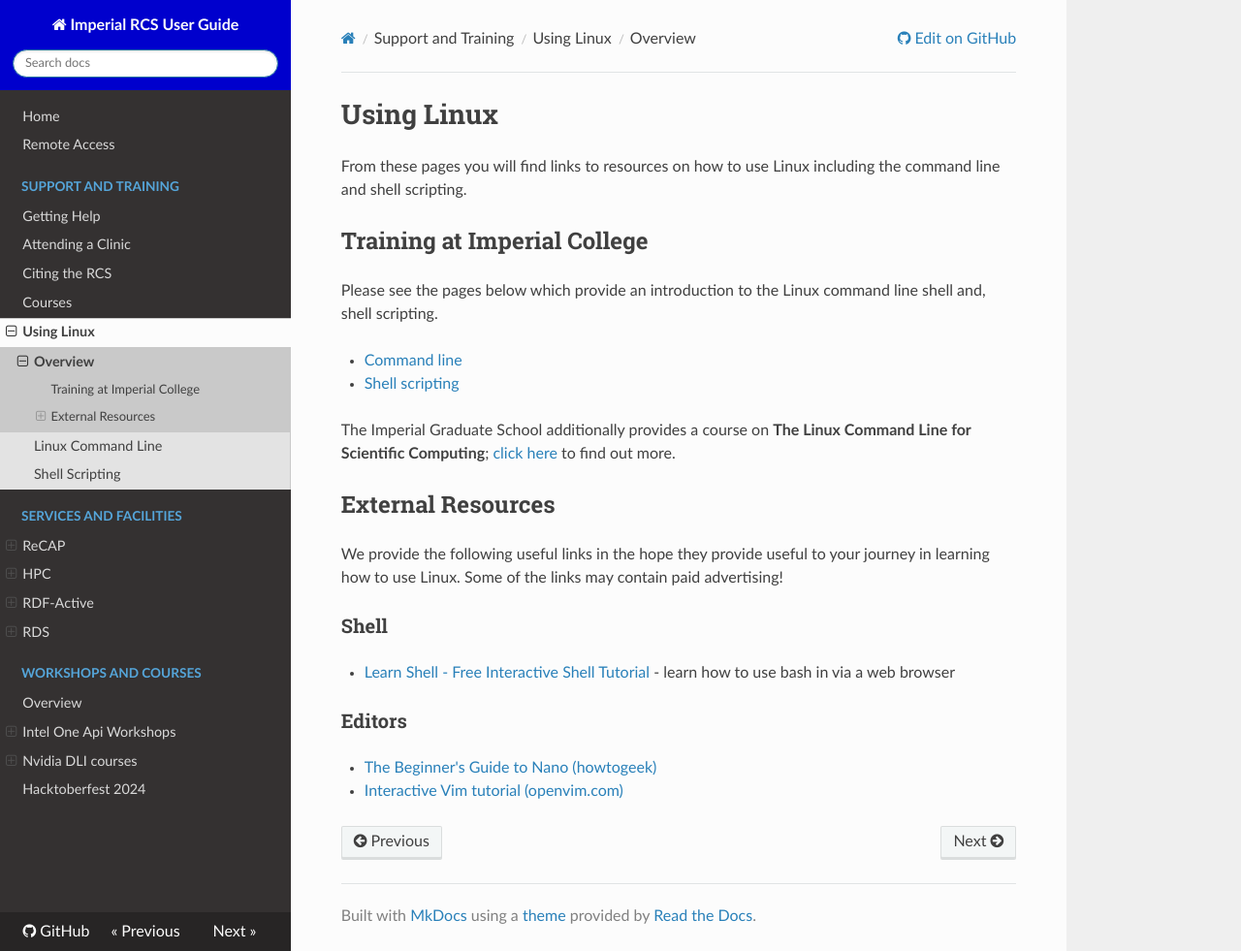
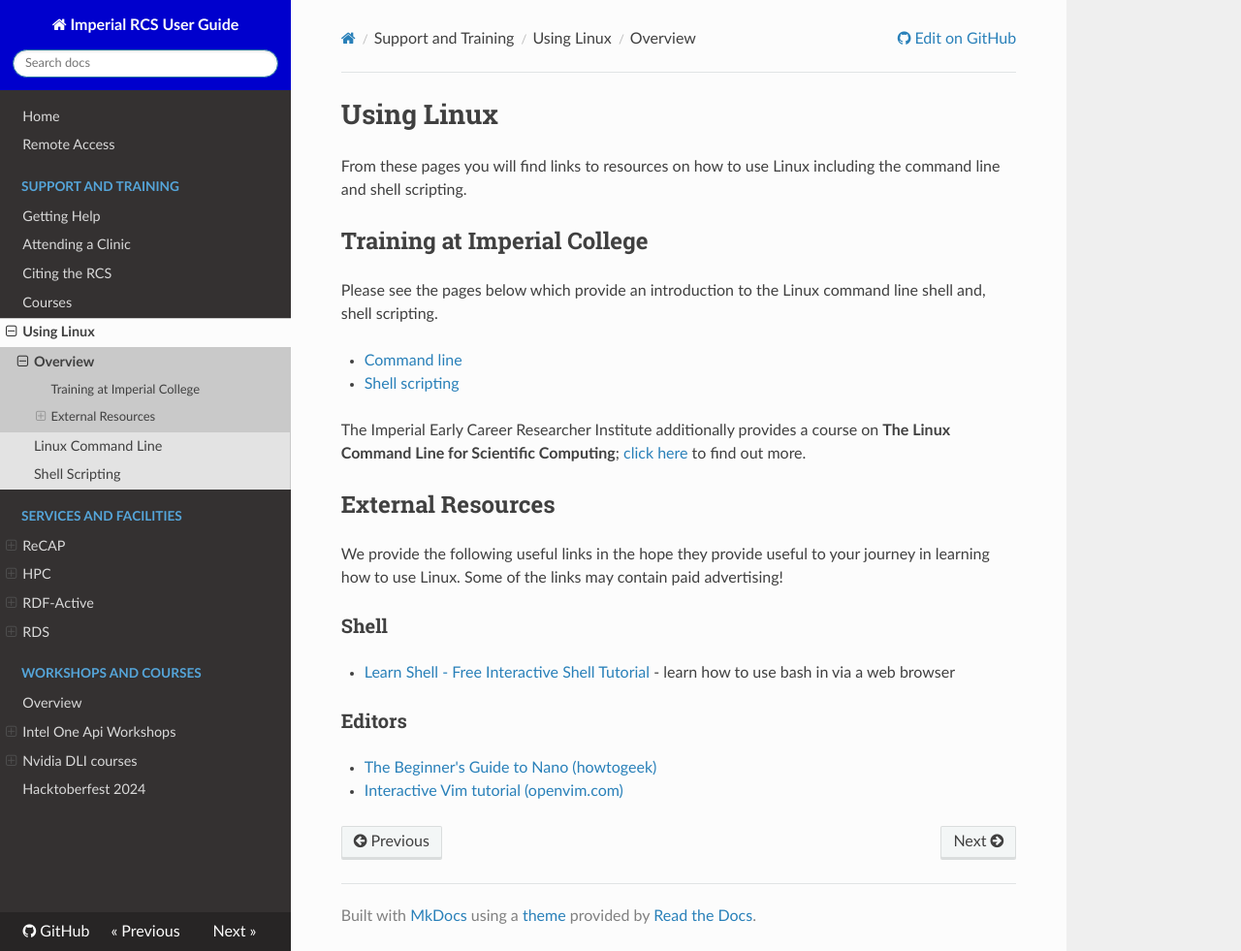
Before and after one commit to ImperialCollegeLondon/icl-rcs-user-guide, an MkDocs documentation site: the page built from docs/support/using-linux/index.md, in a window 1280 px wide and 981 px high. Shown: the whole window at 97% size. Built offline with MkDocs 1.6.1, drawn with Linux system fonts in a browser that asks for light colours; nearby versions of some CDN libraries.

Commit message:
Update index.md (#100)
change GS to ECRI

```diff
--- a/docs/support/using-linux/index.md
+++ b/docs/support/using-linux/index.md
@@ -8,7 +8,7 @@ Please see the pages below which provide an introduction to the Linux command li
 * [Command line](./command-line.md)
 * [Shell scripting](./shell-scripting.md)
 
-The Imperial Graduate School additionally provides a course on **The Linux Command Line for Scientific Computing**; [click here](../courses.md#the-linux-command-line-for-scientific-computing) to find out more.
+The Imperial Early Career Researcher Institute additionally provides a course on **The Linux Command Line for Scientific Computing**; [click here](../courses.md#the-linux-command-line-for-scientific-computing) to find out more.
 
 ## External Resources
 We provide the following useful links in the hope they provide useful to your journey in learning how to use Linux. Some of the links may contain paid advertising!
```
